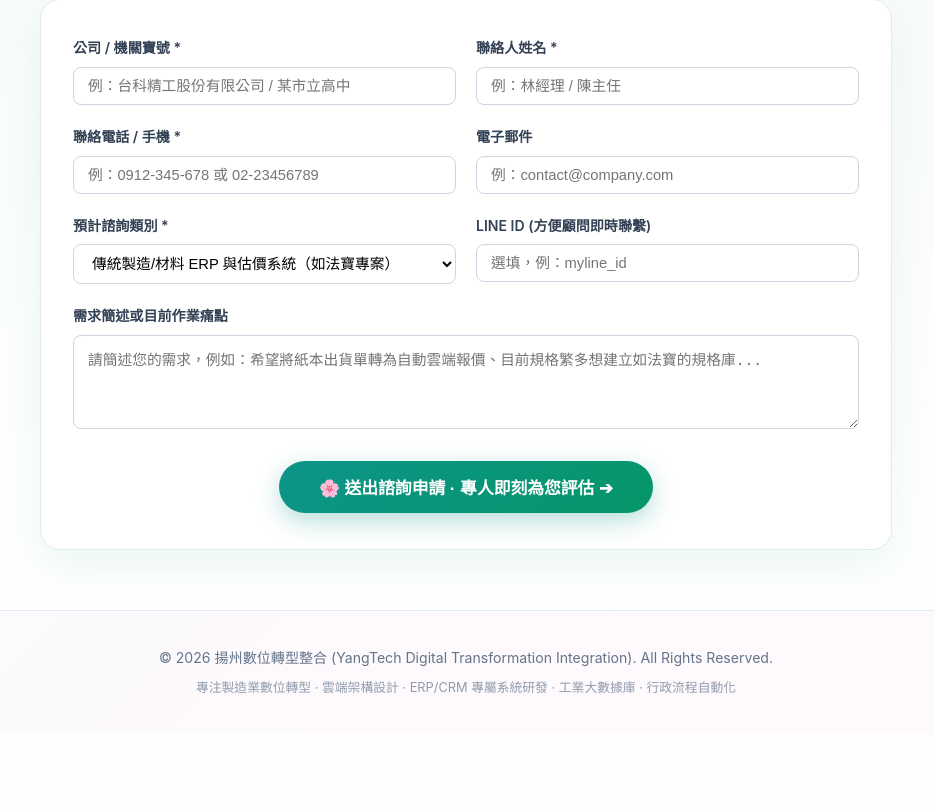
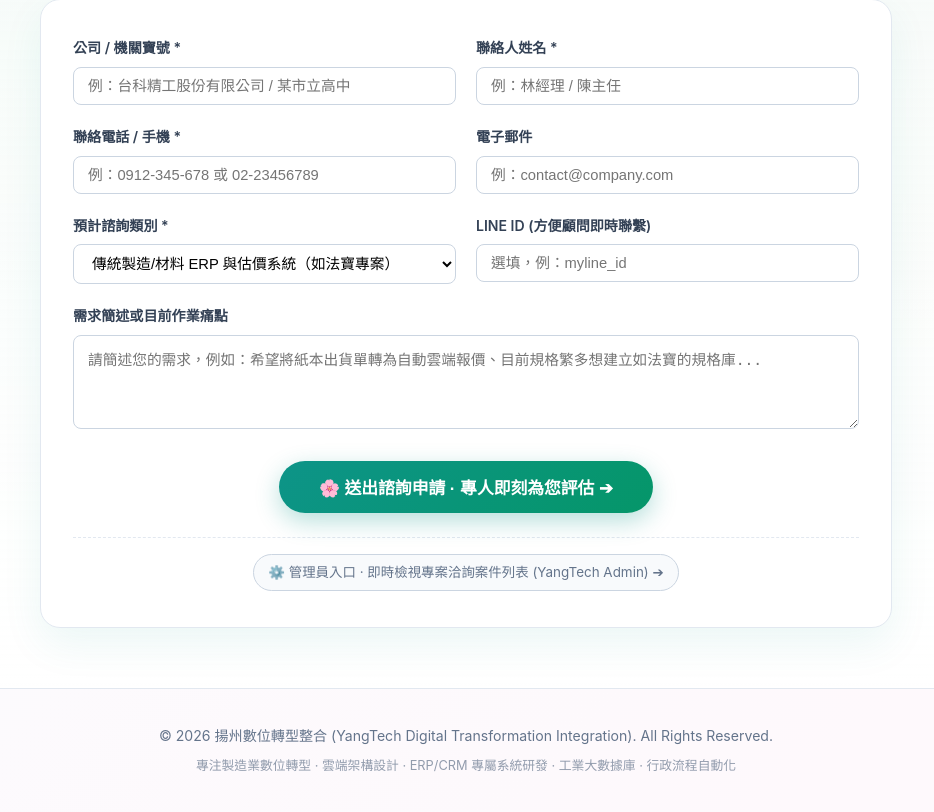
Before and after one commit to Albertyoung22/fapolu, a Flask app: page /partner in a window 1280 px wide. Shown: the part 5431-6243 px from the top of the page, without its empty margins (174-1108 px from the left). Before the commit the page ends 6125 px from the top, so only its background shows below. Run offline with Flask 3, Linux system fonts and the light colour scheme; some libraries are stand-ins or nearby versions.

Commit message:
feat: add direct admin management portal shortcut under consultation form

```diff
--- a/templates/yangtech.html
+++ b/templates/yangtech.html
@@ -1264,6 +1264,12 @@
                         </button>
                     </div>
                     <div id="consultResult" style="margin-top: 16px; text-align: center; font-size: 0.95rem; font-weight: 600; display: none;"></div>
+
+                    <div style="text-align: center; margin-top: 24px; padding-top: 16px; border-top: 1px dashed #e2e8f0;">
+                        <a href="/yangtech_admin.html" target="_blank" style="display: inline-flex; align-items: center; gap: 6px; font-size: 0.84rem; color: #64748b; text-decoration: none; padding: 6px 14px; border-radius: 20px; background: #f8fafc; border: 1px solid #cbd5e1; transition: all 0.2s;">
+                            ⚙️ 管理員入口 · 即時檢視專案洽詢案件列表 (YangTech Admin) ➔
+                        </a>
+                    </div>
                 </form>
             </div>
         </div>
```
